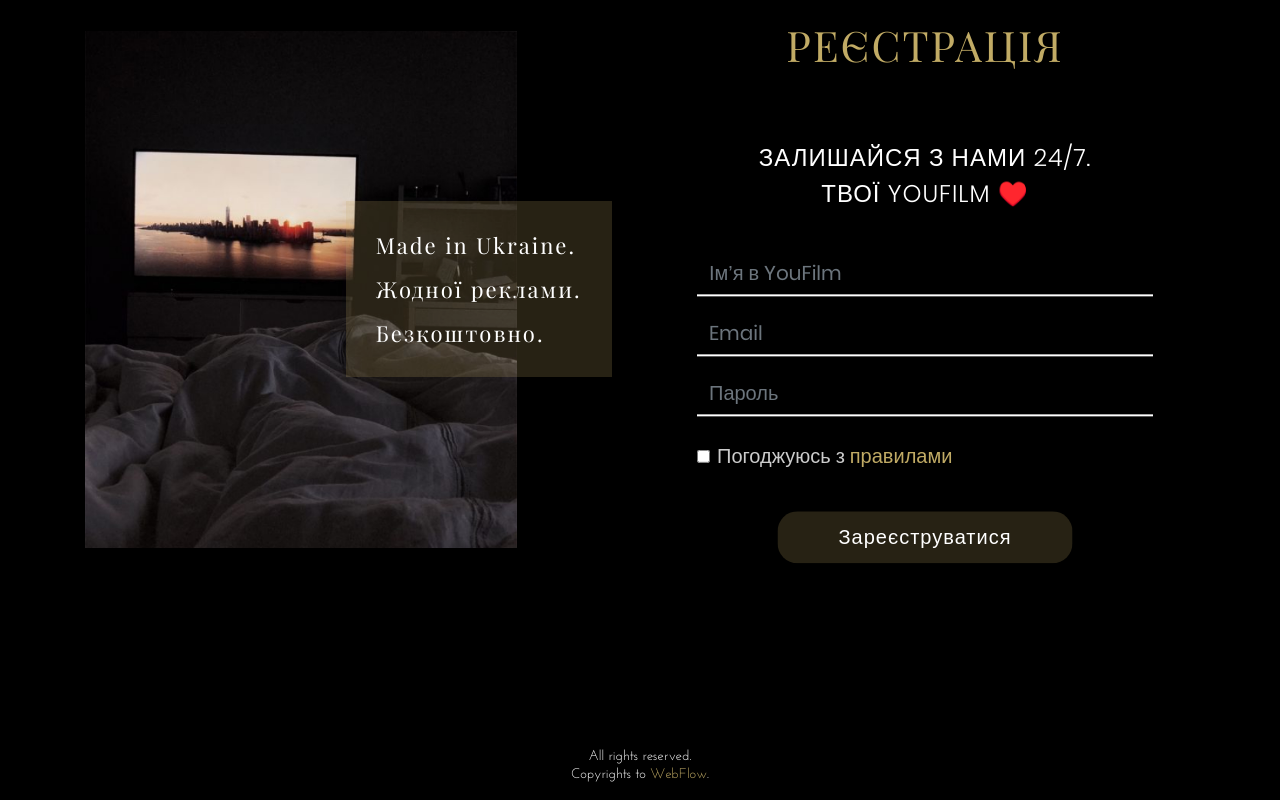
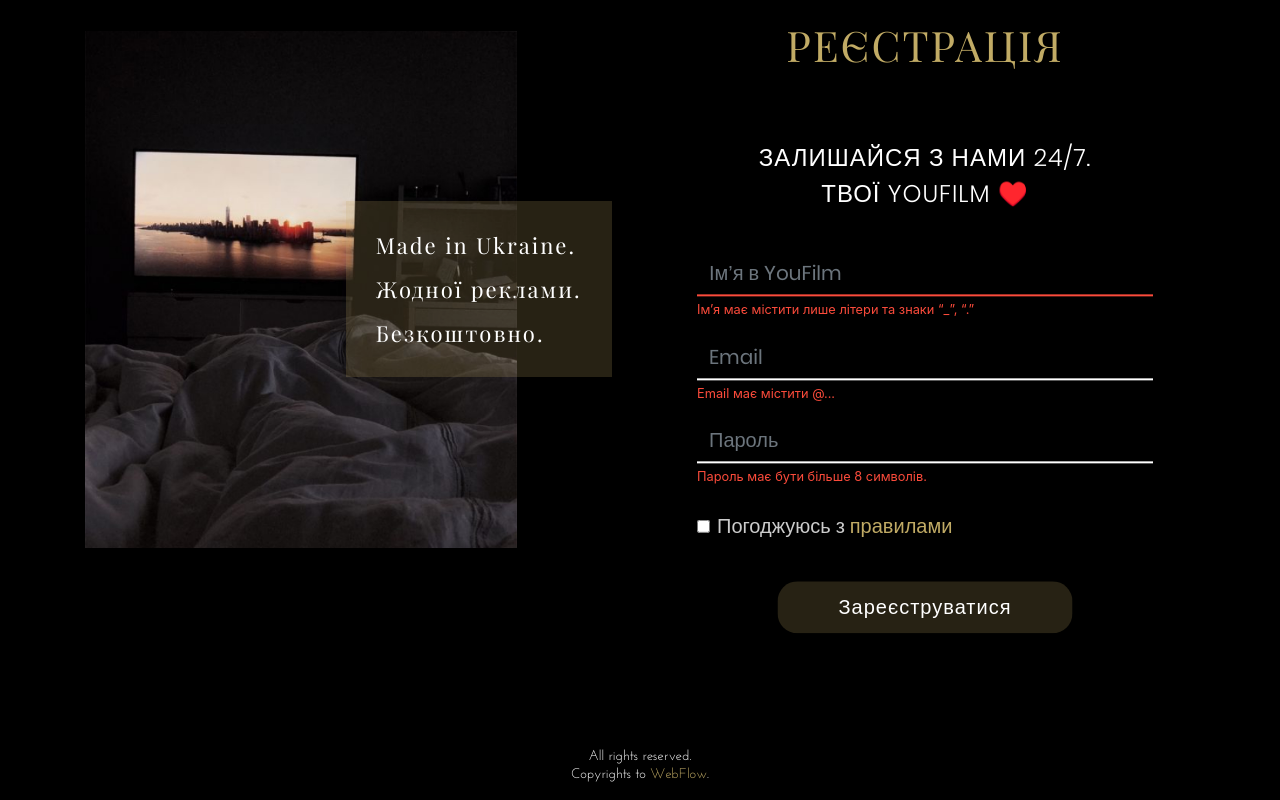
Before and after one commit to WebFIow/you-film, a Vue app: page / in a window 1280 px wide. Shown: the part 2680-3480 px from the top of the page. Built offline with nearby package versions, Linux system fonts and the light colour scheme; no server answers; a web font is replaced by a local one.

Commit message:
validation class

```diff
--- a/src/assets/styles/_register.scss
+++ b/src/assets/styles/_register.scss
@@ -1,3 +1,12 @@
+// VALIDATION //
+small.errorIn {
+    color: $redheart;
+}
+
+input.errorIn {
+    border-bottom: 2px solid $redheart!important;
+}
+
 // REGISTER //
 #register {
     padding:180px 0px;
--- a/src/components/Register.vue
+++ b/src/components/Register.vue
@@ -22,18 +22,19 @@
                   autocomplete="off"
                 >
                   <div class="form-group">
-                    <!--                <label for="exampleInputEmail1">Email address</label>-->
                     <input
                       type= "name"
                       v-model="name"
-                      class="form-control"
+                      class="form-control errorIn"
                       id="name"
                       placeholder="Ім’я в YouFilm"
                       :class="{invalid: ($v.name.$dirty && !$v.name.required) || ($v.name.$dirty && !$v.name.minLength)}"
                     >
+                      <small class="errorIn form-text">
+                          Ім’я має містити лише літери та знаки “_”, “.”
+                      </small>
                   </div>
                   <div class="form-group">
-    <!--                <label for="exampleInputEmail1">Email address</label>-->
                     <input
                       type="email"
                       v-model="email"
@@ -42,9 +43,11 @@
                       placeholder="Email"
                       :class="{invalid: ($v.email.$dirty && !$v.email.required) || ($v.email.$dirty && !$v.email.email)}"
                     >
+                      <small class="errorIn form-text">
+                          Email має містити @...
+                      </small>
                   </div>
                   <div class="form-group">
-    <!--                <label for="exampleInputPassword1">Password</label>-->
                     <input
                       type="password"
                       v-model="password"
@@ -53,6 +56,9 @@
                       placeholder="Пароль"
                       :class="{invalid: ($v.password.$dirty && !$v.password.required) || ($v.password.$dirty && !$v.password.minLength)}"
                     >
+                      <small class="errorIn form-text">
+                          Пароль має бути більше 8 символів.
+                      </small>
                   </div>
                     <div class="form-group form-check">
                         <input
```
Also changed, not shown: 1 other file (tests, documents, lock files or other folders).
